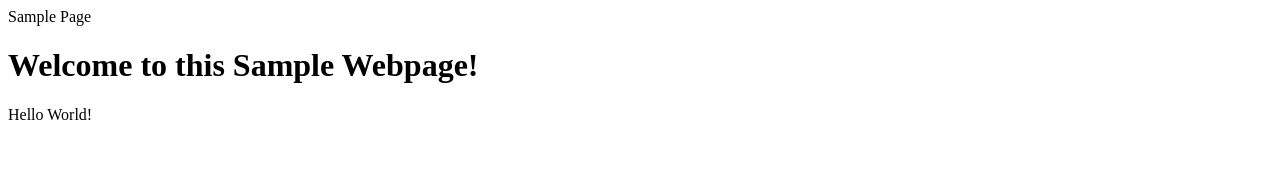
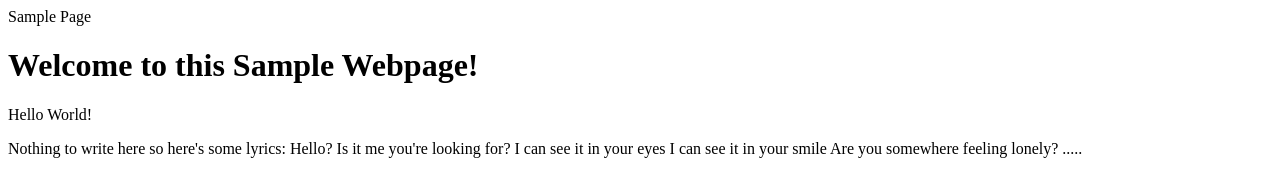
Before and after one commit to amimmansur/webapp, a plain HTML site: page index.html in a window 1280 px wide. Drawn offline with Linux system fonts and the light colour scheme.

Commit message:
Update index.html

```diff
--- a/index.html
+++ b/index.html
@@ -8,5 +8,14 @@
 
 </header>
 <body>
+  <p>
+  Nothing to write here so here's some lyrics:
+  Hello?
+  Is it me you're looking for?
+  I can see it in your eyes
+  I can see it in your smile
+  Are you somewhere feeling lonely?
+  .....
+  </p>
 </body>
 </html>
```
